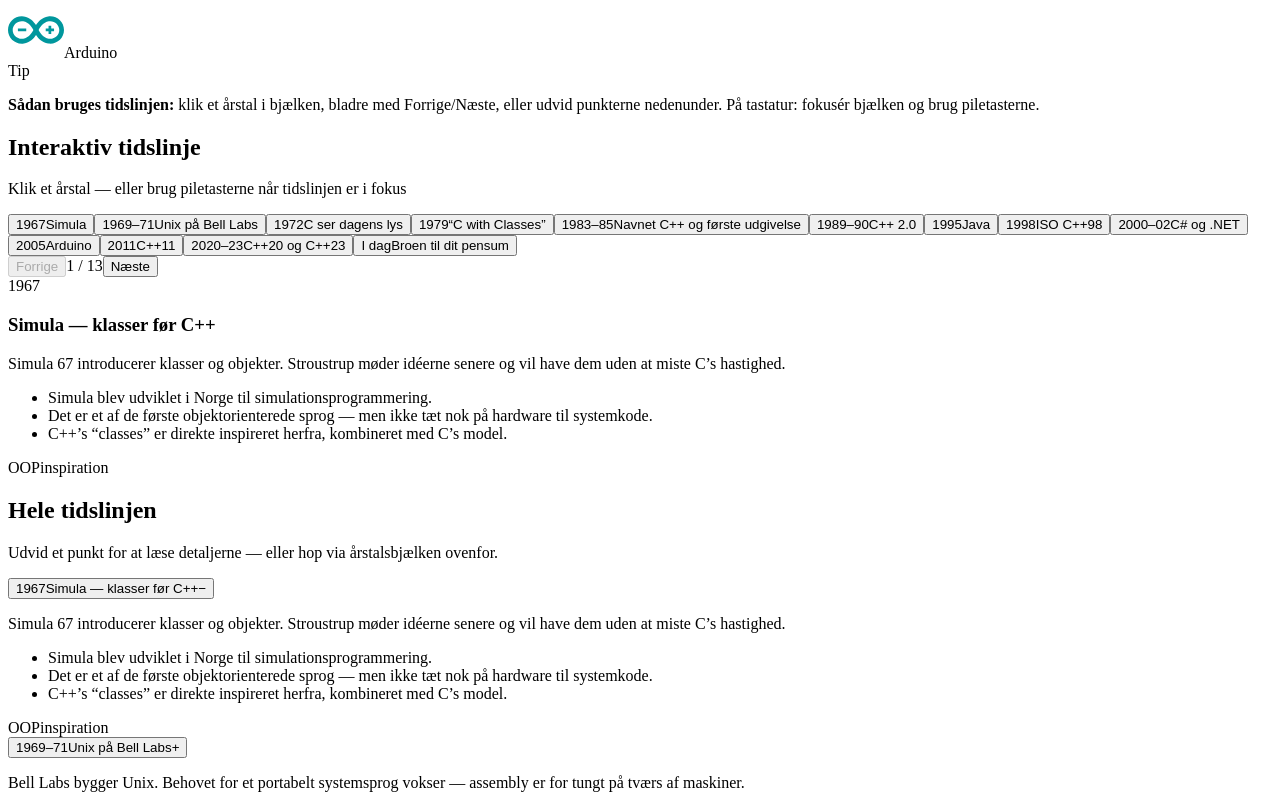
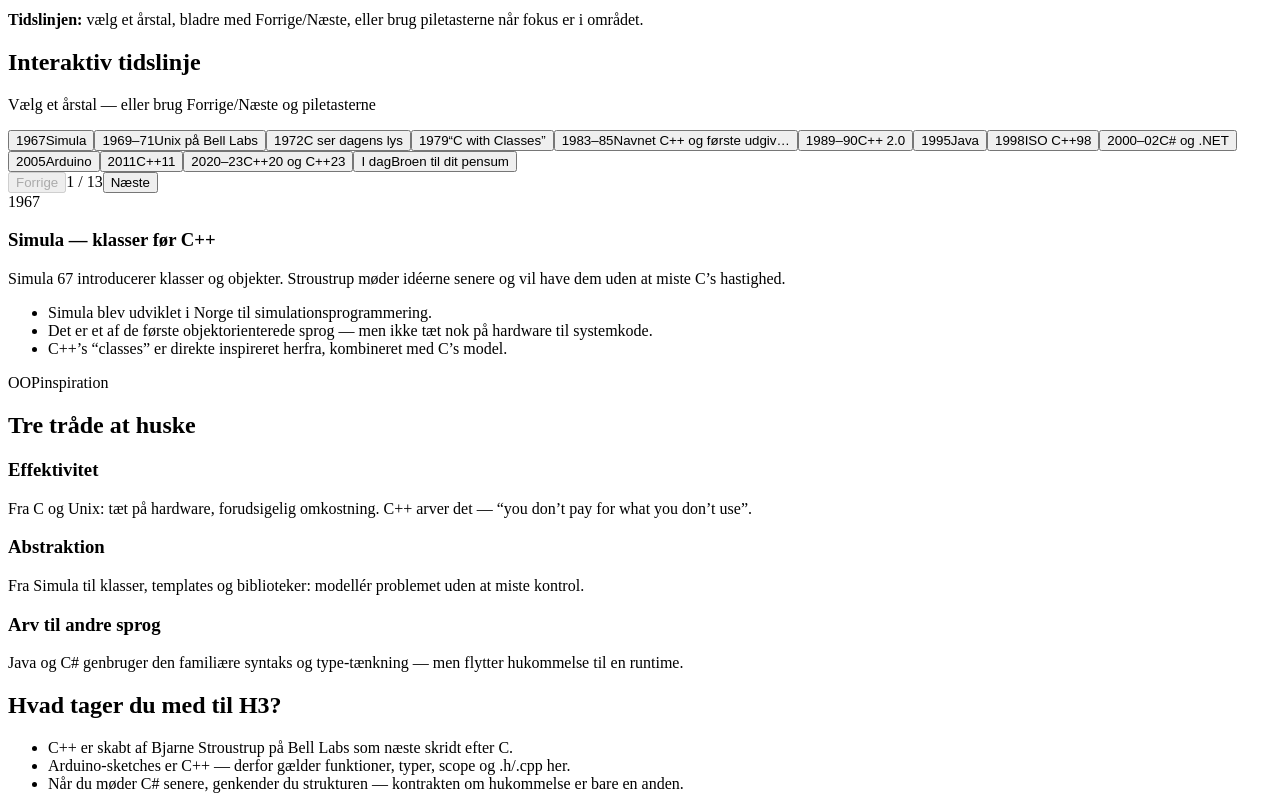
Before and after one commit to Mercantech/CPP, a React (Vite) app in the folder web/: page /historie in a window 1280 px wide. Shown: the part 665-1460 px from the top of the page. Built offline with nearby package versions, Linux system fonts and the light colour scheme; the HTML template or start-up script is replaced by a standard one.

Commit message:
Ret Historie-layout: fjern skæv scroll og tom sidebar.
Årstalsvælger wrapper i stedet for horisontal rail, så siden ikke skubbes sidelæns.

```diff
--- a/web/src/components/InteractiveTimeline.tsx
+++ b/web/src/components/InteractiveTimeline.tsx
@@ -1,4 +1,4 @@
-import { useEffect, useId, useRef, useState } from 'react'
+import { useId, useState } from 'react'
 import { historyErasSorted, type HistoryEra } from '../data/history'
 import Figure from './Figure'
 
@@ -39,12 +39,13 @@
   )
 }
 
+function shortTitle(title: string) {
+  const base = title.split('—')[0]?.trim() ?? title
+  return base.length > 28 ? `${base.slice(0, 26)}…` : base
+}
+
 export default function InteractiveTimeline() {
   const [activeId, setActiveId] = useState(historyErasSorted[0]?.id ?? '')
-  const [expanded, setExpanded] = useState<Record<string, boolean>>({
-    [historyErasSorted[0]?.id ?? '']: true,
-  })
-  const railRef = useRef<HTMLDivElement>(null)
   const labelId = useId()
 
   const active = historyErasSorted.find((e) => e.id === activeId) ?? historyErasSorted[0]
@@ -52,9 +53,6 @@
 
   function select(era: HistoryEra) {
     setActiveId(era.id)
-    setExpanded((prev) => ({ ...prev, [era.id]: true }))
-    const el = document.getElementById(`era-${era.id}`)
-    el?.scrollIntoView({ behavior: 'smooth', block: 'nearest' })
   }
 
   function go(delta: number) {
@@ -65,25 +63,9 @@
     select(historyErasSorted[next])
   }
 
-  useEffect(() => {
-    const btn = railRef.current?.querySelector<HTMLButtonElement>(
-      `[data-era-id="${activeId}"]`,
-    )
-    btn?.scrollIntoView({ behavior: 'smooth', inline: 'center', block: 'nearest' })
-  }, [activeId])
-
   return (
-    <div className="interactive-timeline">
-      <div className="timeline-rail-wrap">
-        <p className="timeline-rail__hint" id={labelId}>
-          Klik et årstal — eller brug piletasterne når tidslinjen er i fokus
-        </p>
     <div
-          className="timeline-rail"
-          ref={railRef}
-          role="tablist"
-          aria-labelledby={labelId}
-          tabIndex={0}
+      className="interactive-timeline"
       onKeyDown={(e) => {
         if (e.key === 'ArrowRight' || e.key === 'ArrowDown') {
           e.preventDefault()
@@ -103,27 +85,34 @@
         }
       }}
     >
-          <div className="timeline-rail__track" aria-hidden />
+      <div className="timeline-picker">
+        <p className="timeline-picker__hint" id={labelId}>
+          Vælg et årstal — eller brug Forrige/Næste og piletasterne
+        </p>
+        <div
+          className="timeline-picker__years"
+          role="tablist"
+          aria-labelledby={labelId}
+        >
           {historyErasSorted.map((era) => (
             <button
               key={era.id}
               type="button"
               role="tab"
-              data-era-id={era.id}
               aria-selected={era.id === activeId}
               className={
                 era.id === activeId
-                  ? 'timeline-rail__node timeline-rail__node--active'
-                  : 'timeline-rail__node'
+                  ? 'timeline-year timeline-year--active'
+                  : 'timeline-year'
               }
               onClick={() => select(era)}
             >
-              <span className="timeline-rail__year">{era.year}</span>
-              <span className="timeline-rail__title">{era.title.split('—')[0].trim()}</span>
+              <span className="timeline-year__when">{era.year}</span>
+              <span className="timeline-year__what">{shortTitle(era.title)}</span>
             </button>
           ))}
         </div>
-        <div className="timeline-rail__nav">
+        <div className="timeline-picker__nav">
           <button
             type="button"
             className="btn btn--ghost"
@@ -132,7 +121,7 @@
           >
             Forrige
           </button>
-          <span className="timeline-rail__count">
+          <span className="timeline-picker__count">
             {activeIndex + 1} / {historyErasSorted.length}
           </span>
           <button
@@ -155,42 +144,6 @@
           <EraBody era={active} />
         </article>
       ) : null}
-
-      <h2>Hele tidslinjen</h2>
-      <p>Udvid et punkt for at læse detaljerne — eller hop via årstalsbjælken ovenfor.</p>
-      <div className="timeline timeline--interactive">
-        {historyErasSorted.map((era) => {
-          const open = !!expanded[era.id]
-          return (
-            <article
-              key={era.id}
-              id={`era-${era.id}`}
-              className={
-                era.id === activeId
-                  ? 'timeline__item timeline__item--focus'
-                  : 'timeline__item'
-              }
-            >
-              <button
-                type="button"
-                className="timeline__toggle"
-                aria-expanded={open}
-                onClick={() => {
-                  setActiveId(era.id)
-                  setExpanded((prev) => ({ ...prev, [era.id]: !prev[era.id] }))
-                }}
-              >
-                <span className="timeline__year">{era.year}</span>
-                <span className="timeline__toggle-title">{era.title}</span>
-                <span className="timeline__chevron" aria-hidden>
-                  {open ? '−' : '+'}
-                </span>
-              </button>
-              {open ? <EraBody era={era} /> : <p className="timeline__teaser">{era.summary}</p>}
-            </article>
-          )
-        })}
-      </div>
     </div>
   )
 }
--- a/web/src/components/LessonLayout.tsx
+++ b/web/src/components/LessonLayout.tsx
@@ -6,15 +6,26 @@
 type LessonLayoutProps = {
   module: LessonModule
   children: ReactNode
+  /** Skjul sidebar (fx Historie med kun ét punkt). */
+  hideSidebar?: boolean
 }
 
-export default function LessonLayout({ module, children }: LessonLayoutProps) {
+export default function LessonLayout({
+  module,
+  children,
+  hideSidebar = false,
+}: LessonLayoutProps) {
   const { pathname } = useLocation()
   const nav = getModuleNav(module)
   const contentRef = useRef<HTMLElement>(null)
 
   return (
-    <div className="lesson-shell">
+    <div
+      className={
+        hideSidebar ? 'lesson-shell lesson-shell--solo' : 'lesson-shell'
+      }
+    >
+      {!hideSidebar ? (
         <aside className="lesson-sidebar" aria-label="Lektionsnavigation">
           <h2>{nav.title}</h2>
           <ul>
@@ -36,6 +47,7 @@
             ))}
           </ul>
         </aside>
+      ) : null}
       <div className="lesson-main-wrap">
         <div className="lesson-toolbar">
           <PresentMode
--- a/web/src/pages/Historie.tsx
+++ b/web/src/pages/Historie.tsx
@@ -5,7 +5,7 @@
 
 export default function Historie() {
   return (
-    <LessonLayout module="historie">
+    <LessonLayout module="historie" hideSidebar>
       <h1>Historien bag C++</h1>
       <p>
         C++ er ikke bare “endnu et sprog”. Det er en bevidst evolution af C — designet til abstraktion
@@ -17,8 +17,8 @@
 
       <Callout type="tip">
         <p>
-          <strong>Sådan bruges tidslinjen:</strong> klik et årstal i bjælken, bladre med Forrige/Næste,
-          eller udvid punkterne nedenunder. På tastatur: fokusér bjælken og brug piletasterne.
+          <strong>Tidslinjen:</strong> vælg et årstal, bladre med Forrige/Næste, eller brug
+          piletasterne når fokus er i området.
         </p>
       </Callout>
 
--- a/web/src/styles/global.css
+++ b/web/src/styles/global.css
@@ -187,6 +187,7 @@
   max-width: var(--max);
   margin: 0 auto;
   padding: 1.5rem 1.25rem 4rem;
+  overflow-x: clip;
 }
 
 .site-footer {
@@ -357,6 +358,15 @@
   grid-template-columns: 220px 1fr;
   gap: 1.75rem;
   align-items: start;
+  min-width: 0;
+}
+
+.lesson-shell--solo {
+  grid-template-columns: 1fr;
+}
+
+.lesson-main-wrap {
+  min-width: 0;
 }
 
 @media (max-width: 860px) {
@@ -684,6 +694,8 @@
   background: rgba(14, 28, 50, 0.6);
   border: 1px solid var(--border);
   border-radius: var(--radius);
+  overflow-x: auto;
+  max-width: 100%;
 }
 
 .lineage__node {
@@ -1554,126 +1566,97 @@
 /* Interactive timeline */
 .interactive-timeline {
   margin: 1rem 0 2rem;
-}
-
-.timeline-rail-wrap {
-  margin-bottom: 1.5rem;
-  padding: 1rem;
+  min-width: 0;
+}
+
+.timeline-picker {
+  margin-bottom: 1.25rem;
+  padding: 1rem 1.1rem 1.1rem;
   border: 1px solid var(--border);
   border-radius: var(--radius);
   background: rgba(6, 16, 24, 0.55);
 }
 
-.timeline-rail__hint {
-  margin: 0 0 0.75rem;
+.timeline-picker__hint {
+  margin: 0 0 0.85rem;
   font-size: 0.85rem;
 }
 
-.timeline-rail {
-  position: relative;
-  display: flex;
+.timeline-picker__years {
+  display: grid;
+  grid-template-columns: repeat(auto-fill, minmax(9.5rem, 1fr));
   gap: 0.5rem;
-  overflow-x: auto;
-  padding: 1.25rem 0.25rem 0.5rem;
-  scroll-snap-type: x proximity;
-  outline: none;
-}
-
-.timeline-rail:focus-visible {
-  box-shadow: 0 0 0 2px var(--cpp-bright);
-  border-radius: 6px;
-}
-
-.timeline-rail__track {
-  position: absolute;
-  left: 0;
-  right: 0;
-  top: 1.85rem;
-  height: 2px;
-  background: linear-gradient(90deg, transparent, rgba(5, 152, 214, 0.55), transparent);
-  pointer-events: none;
-}
-
-.timeline-rail__node {
-  position: relative;
-  z-index: 1;
-  flex: 0 0 auto;
-  width: 7.5rem;
-  padding: 0.35rem 0.4rem 0.5rem;
-  border: 1px solid transparent;
+}
+
+.timeline-year {
+  display: flex;
+  flex-direction: column;
+  align-items: flex-start;
+  gap: 0.2rem;
+  width: 100%;
+  min-width: 0;
+  padding: 0.65rem 0.7rem;
+  border: 1px solid var(--border);
   border-radius: 8px;
-  background: transparent;
+  background: rgba(14, 28, 50, 0.45);
+  color: var(--muted);
+  font-family: inherit;
+  text-align: left;
   cursor: pointer;
-  scroll-snap-align: center;
-  font-family: inherit;
-  text-align: center;
-  color: var(--muted);
-  transition: background 0.15s, border-color 0.15s, color 0.15s;
-}
-
-.timeline-rail__node::before {
-  content: '';
-  display: block;
-  width: 10px;
-  height: 10px;
-  margin: 0 auto 0.55rem;
-  border-radius: 50%;
-  background: rgba(138, 160, 184, 0.5);
-  box-shadow: 0 0 0 3px rgba(7, 15, 26, 0.9);
-}
-
-.timeline-rail__node:hover {
+  transition: border-color 0.15s, background 0.15s, color 0.15s;
+}
+
+.timeline-year:hover {
   color: var(--text);
-  background: rgba(0, 89, 156, 0.2);
-}
-
-.timeline-rail__node--active {
-  color: #fff;
-  border-color: var(--border);
-  background: rgba(0, 89, 156, 0.35);
-}
-
-.timeline-rail__node--active::before {
-  background: var(--cyan);
-  box-shadow: 0 0 0 4px rgba(79, 209, 197, 0.25);
-}
-
-.timeline-rail__year {
-  display: block;
+  border-color: rgba(5, 152, 214, 0.45);
+}
+
+.timeline-year--active {
+  color: #fff;
+  border-color: var(--cpp-bright);
+  background: rgba(0, 89, 156, 0.4);
+  box-shadow: inset 0 0 0 1px rgba(5, 152, 214, 0.35);
+}
+
+.timeline-year__when {
   font-family: var(--font-mono);
   font-size: 0.78rem;
   color: var(--cyan);
-  margin-bottom: 0.2rem;
-}
-
-.timeline-rail__title {
-  display: block;
-  font-size: 0.72rem;
+}
+
+.timeline-year--active .timeline-year__when {
+  color: var(--cyan);
+}
+
+.timeline-year__what {
+  font-size: 0.82rem;
+  font-weight: 600;
   line-height: 1.25;
-  font-weight: 600;
-}
-
-.timeline-rail__nav {
+  color: inherit;
+}
+
+.timeline-picker__nav {
   display: flex;
   align-items: center;
   justify-content: center;
   gap: 1rem;
-  margin-top: 0.75rem;
-}
-
-.timeline-rail__count {
+  margin-top: 0.9rem;
+}
+
+.timeline-picker__count {
   font-family: var(--font-mono);
   font-size: 0.85rem;
   color: var(--muted);
 }
 
 .era-spotlight {
-  margin: 0 0 2rem;
+  margin: 0;
   padding: 1.35rem 1.4rem;
   border: 1px solid var(--border);
   border-radius: var(--radius);
   background: rgba(14, 28, 50, 0.75);
-  animation: fadeUp 0.45s ease both;
+  animation: fadeUp 0.35s ease both;
+  min-width: 0;
 }
 
 .era-spotlight__head {
@@ -1703,7 +1686,7 @@
 
 .era-panel__media {
   display: grid;
-  grid-template-columns: repeat(auto-fit, minmax(180px, 1fr));
+  grid-template-columns: repeat(auto-fit, minmax(160px, 1fr));
   gap: 1rem;
   margin: 1rem 0;
 }
@@ -1724,53 +1707,6 @@
   color: var(--muted);
 }
 
-.timeline--interactive .timeline__item {
-  padding-bottom: 1.25rem;
-}
-
-.timeline__toggle {
-  display: grid;
-  grid-template-columns: auto 1fr auto;
-  gap: 0.75rem;
-  align-items: baseline;
-  width: 100%;
-  padding: 0.35rem 0;
-  border: none;
-  background: transparent;
-  color: inherit;
-  font-family: inherit;
-  text-align: left;
-  cursor: pointer;
-}
-
-.timeline__toggle:hover .timeline__toggle-title {
-  color: var(--cyan);
-}
-
-.timeline__toggle-title {
-  font-weight: 650;
-  color: #fff;
-  font-size: 1.05rem;
-}
-
-.timeline__chevron {
-  font-family: var(--font-mono);
-  color: var(--cpp-bright);
-  font-size: 1.2rem;
-}
-
-.timeline__teaser {
-  margin: 0.35rem 0 0;
-  font-size: 0.95rem;
-}
-
-.timeline__item--focus {
-  background: rgba(0, 89, 156, 0.12);
-  margin-left: -0.5rem;
-  padding-left: calc(1.25rem + 0.5rem);
-  border-radius: var(--radius);
-}
-
 .site-main:has(.home) {
   max-width: var(--max);
 }
```
Lines whose indentation alone changed are shown as unchanged.
